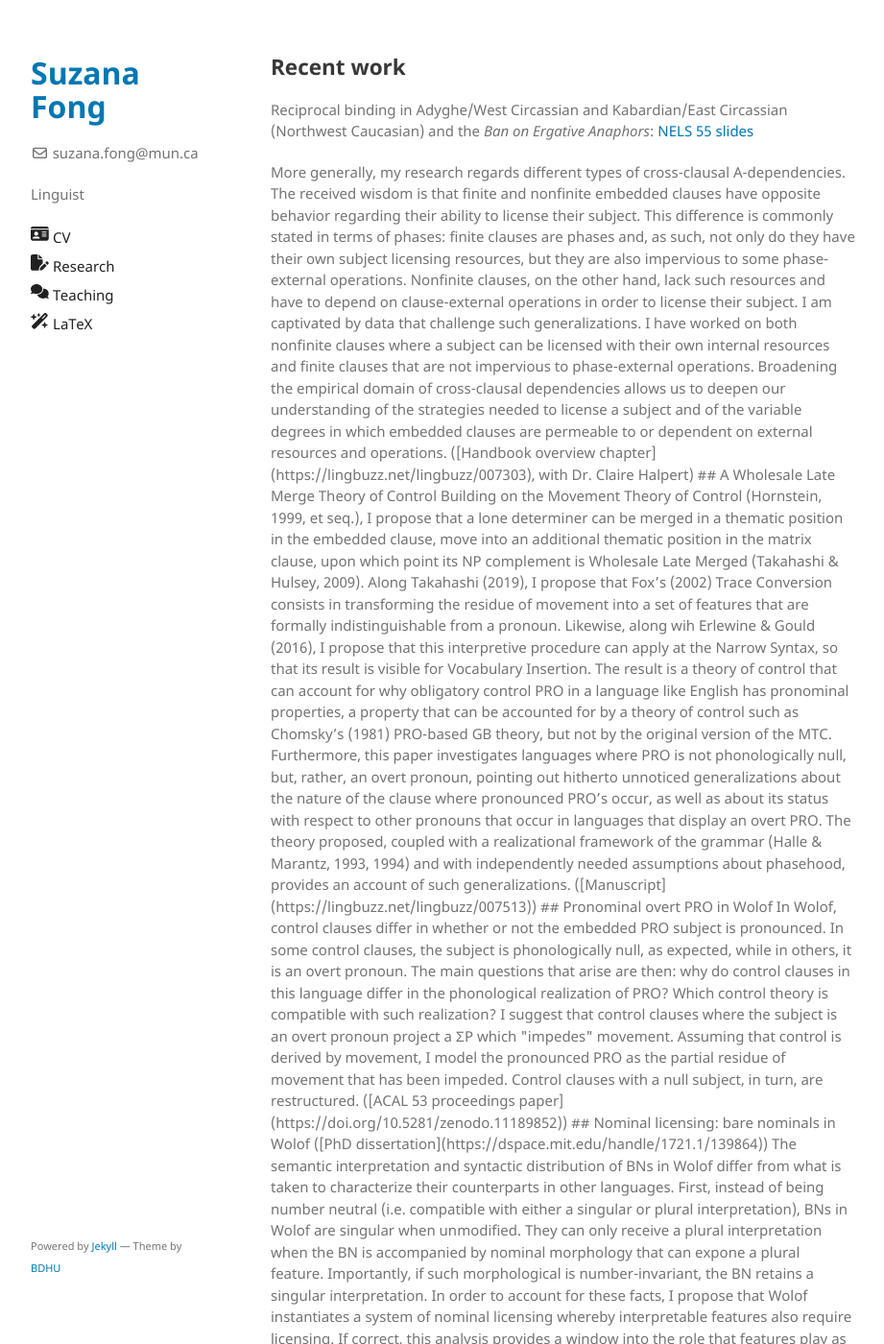
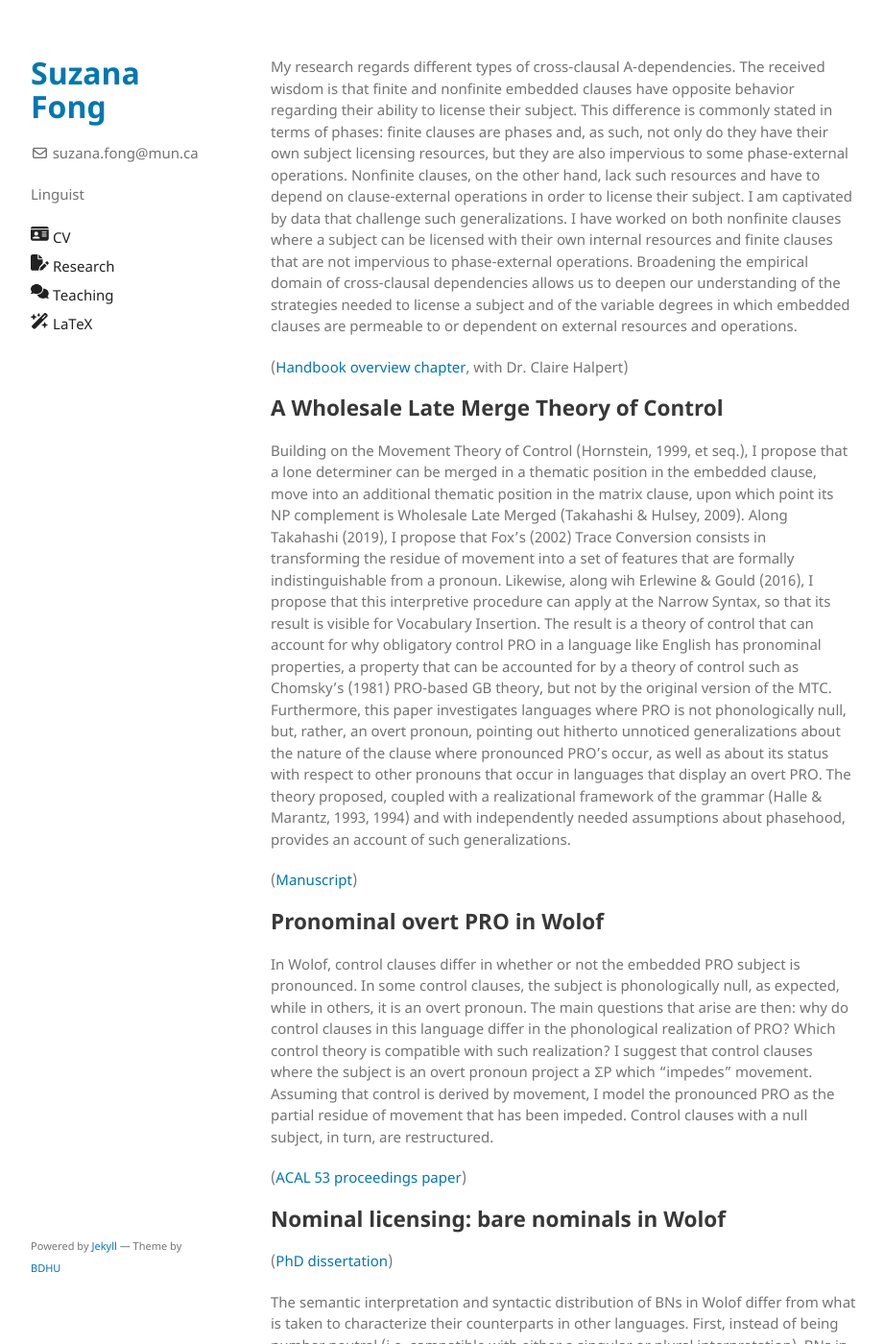
Before and after one commit to sznfng/sznfng.github.io, a Jekyll site: the page built from research.md, in a window 1280 px wide and 1400 px high. Shown: the whole window at 96% size, without its empty margins (178-1099 px from the left). Built offline with Jekyll 4.4.1, drawn with Linux system fonts in a browser that asks for light colours; some of the changed text lies outside the part shown.

Commit message:
Update research.md

```diff
--- a/research.md
+++ b/research.md
@@ -3,13 +3,7 @@ layout: default
 title: Research
 ---
 
-## Recent work
-
-Reciprocal binding in Adyghe/West Circassian and Kabardian/East Circassian (Northwest Caucasian) and the _Ban on Ergative Anaphors_: [NELS 55 slides](files/NELS_2024_slides.pdf)
-
-<div>
-
-More generally, my research regards different types of cross-clausal A-dependencies. The received wisdom is that finite and nonfinite embedded clauses have opposite behavior regarding their ability to license their subject. This difference is commonly stated in terms of phases: finite clauses are phases and, as such, not only do they have their own subject licensing resources, but they are also impervious to some phase-external operations. Nonfinite clauses, on the other hand, lack such resources and have to depend on clause-external operations in order to license their subject. I am captivated by data that challenge such generalizations. I have worked on both nonfinite clauses where a subject can be licensed with their own internal resources and finite clauses that are not impervious to phase-external operations. Broadening the empirical domain of cross-clausal dependencies allows us to deepen our understanding of the strategies needed to license a subject and of the variable degrees in which embedded clauses are permeable to or dependent on external resources and operations.
+My research regards different types of cross-clausal A-dependencies. The received wisdom is that finite and nonfinite embedded clauses have opposite behavior regarding their ability to license their subject. This difference is commonly stated in terms of phases: finite clauses are phases and, as such, not only do they have their own subject licensing resources, but they are also impervious to some phase-external operations. Nonfinite clauses, on the other hand, lack such resources and have to depend on clause-external operations in order to license their subject. I am captivated by data that challenge such generalizations. I have worked on both nonfinite clauses where a subject can be licensed with their own internal resources and finite clauses that are not impervious to phase-external operations. Broadening the empirical domain of cross-clausal dependencies allows us to deepen our understanding of the strategies needed to license a subject and of the variable degrees in which embedded clauses are permeable to or dependent on external resources and operations.
 
 ([Handbook overview chapter](https://lingbuzz.net/lingbuzz/007303), with Dr. Claire Halpert)
 
@@ -49,4 +43,6 @@ My M.A. thesis is a study of different types of gerund clauses in Brazilian Port
 
 ([Universidade de São Paulo M.A. thesis](https://ling.auf.net/lingbuzz/002715))
 
-</div>
+## Recent work
+
+Reciprocal binding in Adyghe/West Circassian and Kabardian/East Circassian (Northwest Caucasian) and the _Ban on Ergative Anaphors_: [NELS 55 slides](files/NELS_2024_slides.pdf)
```
